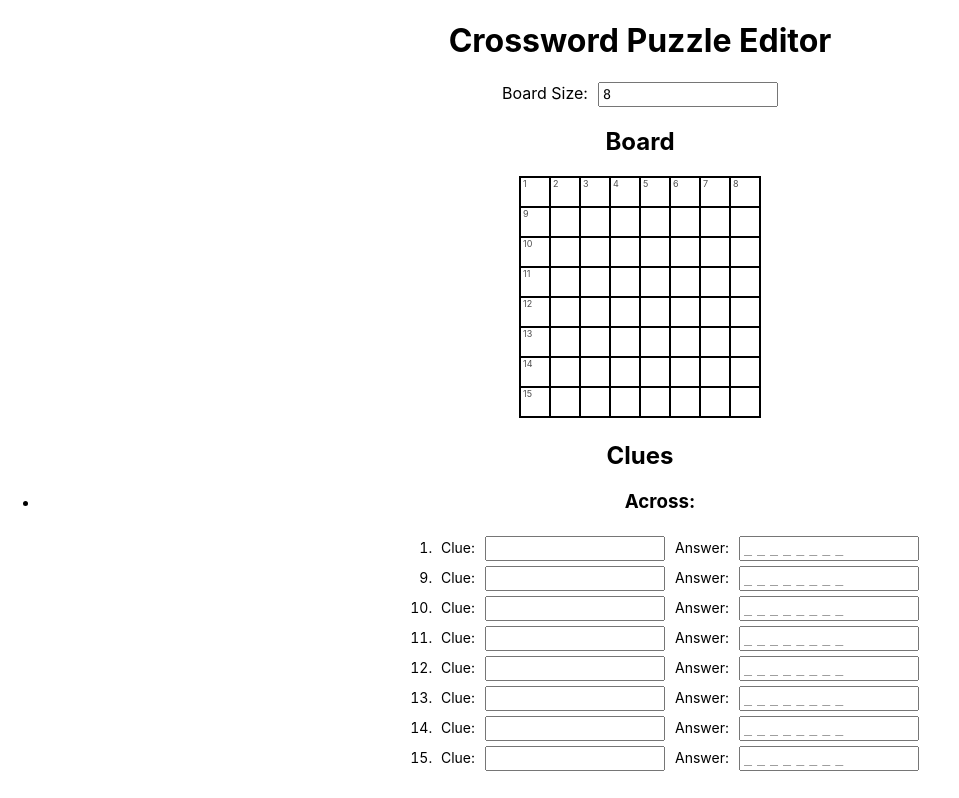
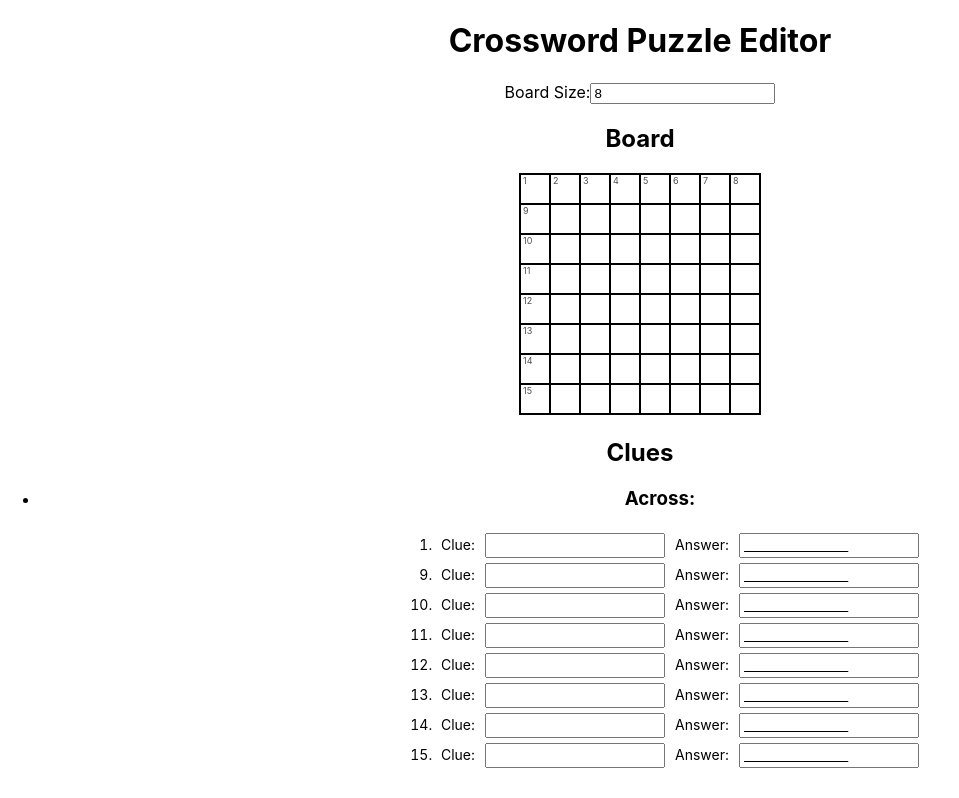
Before and after one commit to patrickweaver/crossword, a React (Create React App) app: page / in a window 1280 px wide. Shown: the top 798 px of the page, without its empty margins (0-959 px from the left). Built offline with nearby package versions, Linux system fonts and the light colour scheme.

Commit message:
fix cursor position

```diff
--- a/src/App.tsx
+++ b/src/App.tsx
@@ -8,7 +8,6 @@ import { boardSquare, clueAnswer } from './types';
 
 // Helpers:
 import nArray from './helpers/nArray';
-import BoardSquare from './BoardSquare';
 
 const defaultBoardSize: number = 8;
 const rowCols: number[] = nArray(defaultBoardSize);
@@ -52,7 +51,7 @@ function App() {
       if (square.active) {
         // Find across words:
         if (
-          index % boardSize == 0 // First column
+          index % boardSize === 0 // First column
           || !flatBoard[index - 1].active // To the right of a black square
         ) {
           square.wordStart[0] = true;
@@ -81,8 +80,6 @@ function App() {
         }
 
 
-        const aboveIndex = index - boardSize
-
 
       }
       updatedFlatBoard.push(square);
@@ -105,12 +102,12 @@ function App() {
           direction: 'across',
           number: square.acrossWordNumber,
           clue: '',
-          answer: `${square.letter || "_"}`
+          answer: `${square.letter || " "}`
         }
         clueAnswers[0].push(ca);
       } else {
         const caIndex = acrossNumbers.indexOf(square.acrossWordNumber);
-        const ca = clueAnswers[0][caIndex].answer += square.letter || "_";
+        const ca = clueAnswers[0][caIndex].answer += square.letter || " ";
       }
 
 
@@ -120,12 +117,12 @@ function App() {
           direction: 'down',
           number: square.downWordNumber,
           clue: '',
-          answer: `${square.letter || "_"}`
+          answer: `${square.letter || " "}`
         }
         clueAnswers[1].push(ca);
       } else {
         const caIndex = downNumbers.indexOf(square.downWordNumber);
-        const ca = clueAnswers[1][caIndex].answer += square.letter || "_";
+        const ca = clueAnswers[1][caIndex].answer += square.letter || " ";
       }
 
       return clueAnswers;
--- a/src/BoardSquare.css
+++ b/src/BoardSquare.css
@@ -25,7 +25,7 @@
 .letter > input {
   position: absolute;
   top: 0;
-  left: 0;
+  left: 0px;
   bottom: 0;
   right: 0;
   height: 28px;
--- a/src/ClueAnswer.css
+++ b/src/ClueAnswer.css
@@ -1,10 +1,11 @@
-input, label {
+.clue-answer input, .clue-answer label {
   margin: 0 5px;
 }
 
-input {
+.clue-answer input {
   padding: 3px;
   font-family: "Lucida Console", Monaco, monospace;
+  text-decoration: underline;
 }
 
 .answer {
--- a/src/ClueAnswer.tsx
+++ b/src/ClueAnswer.tsx
@@ -13,16 +13,16 @@ export interface clueAnswerProps {
 function ClueAnswer(props: clueAnswerProps): JSX.Element {
 
   const answerInputRef = useRef<HTMLInputElement>(null);
-  //const cursorPosition = 0;
 
-  const [selectionStart, setSelectionStart] = useState(0);
+  const [selectionStart, setSelectionStart] = useState<(number | null)>(0);
 
   useEffect((): void => {
-    if (answerInputRef.current) {
-      answerInputRef.current.setSelectionRange(selectionStart, selectionStart);
-      setSelectionStart(0);
+    if (answerInputRef.current && selectionStart !== null) {
+      const start = selectionStart || 0;
+      answerInputRef.current.setSelectionRange(start, start);
+      setSelectionStart(null);
     }
-  })
+  }, [selectionStart]);
 
   function updateAnswer(event: React.ChangeEvent<HTMLInputElement>): void {
     const { value, selectionStart} = event.target;
--- a/src/Clues.tsx
+++ b/src/Clues.tsx
@@ -17,7 +17,6 @@ function Clues(props: cluesProps): JSX.Element {
     return (
       <ol className="clue-answers-list">
         {clueAnswers.map((item: clueAnswer, index: number) => {
-          const clueNumber = index + 1;
           return (
             <li key={index} value={item.number}>
               <ClueAnswer
```
